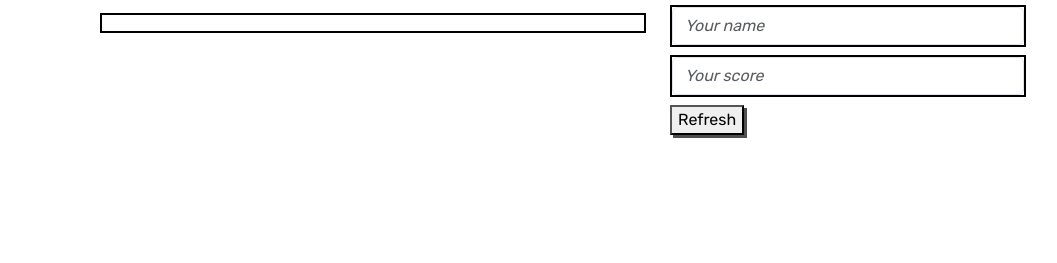
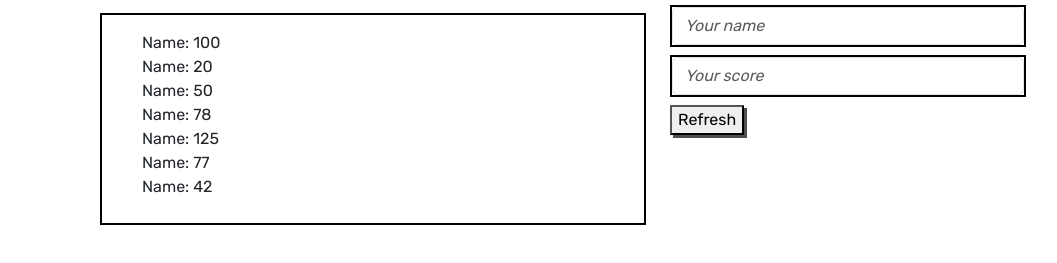
Before and after one commit to PabloBona/leaderboard, a website built with webpack: page src/index.html in a window 1280 px wide. Shown: the part 145-408 px from the top of the page, without its empty margins (77-1134 px from the left). Built offline with nearby package versions, Linux system fonts and the light colour scheme.

Commit message:
Improve MIT Improve Readme Add <li> score list just for test Add styles for <li>

```diff
--- a/src/css/index.css
+++ b/src/css/index.css
@@ -12,3 +12,7 @@ button {
 .input-group input::placeholder {
   font-style: italic;
 }
+
+ul {
+  list-style: none;
+}
--- a/src/index.html
+++ b/src/index.html
@@ -29,7 +29,17 @@
               <h2>Recent scores</h2>
               <button class="button" type="button">Refresh</button>
             </div>
-            <div class="border border-black border-2 p-2 mt-2"></div>
+            <div class="border border-black border-2 p-2 mt-2">
+              <ul class="scores-list mt-2">
+                <li>Name: 100</li>
+                <li>Name: 20</li>
+                <li>Name: 50</li>
+                <li>Name: 78</li>
+                <li>Name: 125</li>
+                <li>Name: 77</li>
+                <li>Name: 42</li>
+              </ul>
+            </div>
           </div>
           <div class="col-4">
             <div class="score__data">
```
Also changed, not shown: MIT.md (+1 -1 lines), README.md.
